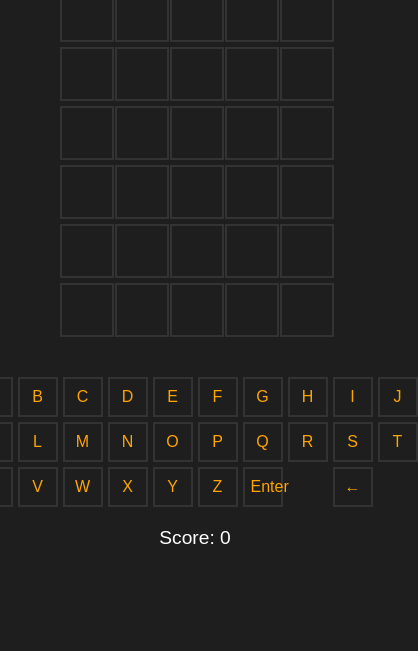
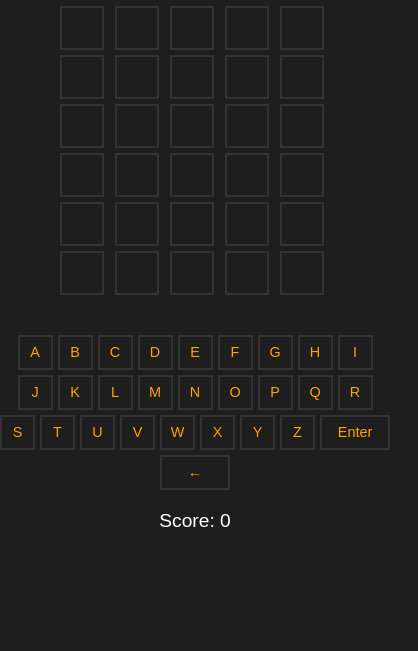
Before and after one commit to DaveBuilder/AppWebprorammierung, a plain HTML site: page index.html in a window 390 px wide. Shown: the part 193-844 px from the top of the page, 418 px wide, since content can reach past the window. Drawn offline with Linux system fonts and the light colour scheme.

Commit message:
Update index.html

```diff
--- a/index.html
+++ b/index.html
@@ -51,30 +51,51 @@
             color: white;
         }
         .keyboard {
-            display: grid;
-            grid-template-columns: repeat(10, 40px);
+            display: flex;
+            flex-wrap: wrap;
+            justify-content: center;
             gap: 5px;
             margin-top: 20px;
+            width: 100%;
+            max-width: 400px;
         }
         .keyboard button {
-            width: 40px;
+            width: calc(10% - 10px);
             height: 40px;
             font-size: 1em;
             cursor: pointer;
             background-color: #1e1e1e;
             color: orange;
             border: 2px solid #333;
+            flex: 1 0 18%;
+            max-width: 40px;
         }
         .keyboard button:hover {
             background-color: #333;
         }
         .keyboard #enter, .keyboard #delete {
-            grid-column: span 2;
+            flex: 1 0 36%;
+            max-width: 80px;
         }
         #score {
             margin-top: 20px;
             font-size: 1.2em;
             color: #ffffff;
+        }
+        @media (max-width: 600px) {
+            .tile {
+                width: 40px;
+                height: 40px;
+                font-size: 1.2em;
+            }
+            .keyboard button {
+                height: 35px;
+                max-width: 35px;
+                font-size: 0.9em;
+            }
+            .keyboard #enter, .keyboard #delete {
+                max-width: 70px;
+            }
         }
     </style>
 </head>
@@ -164,12 +185,12 @@
                 setTimeout(() => {
                     alert('Congratulations! You guessed the word!');
                     score += 10;
-                    resetGame();
+                    resetGame(false);
                 }, 100);
             } else if (currentRow === rows - 1) {
                 setTimeout(() => {
                     alert('Game Over! The word was: ' + selectedWord);
-                    resetGame();
+                    resetGame(true);
                 }, 100);
             } else {
                 currentRow++;
@@ -203,12 +224,16 @@
             }
         }
 
-        function resetGame() {
+        function resetGame(failed) {
+            if (failed) {
+                score = 0;
+            }
             currentRow = 0;
             currentTile = 0;
             gameBoard.innerHTML = '';
             createBoard();
             selectedWord = words[Math.floor(Math.random() * words.length)].toUpperCase();
+            scoreElement.textContent = `Score: ${score}`;
         }
 
         keyboardButtons.forEach(button => {
```
